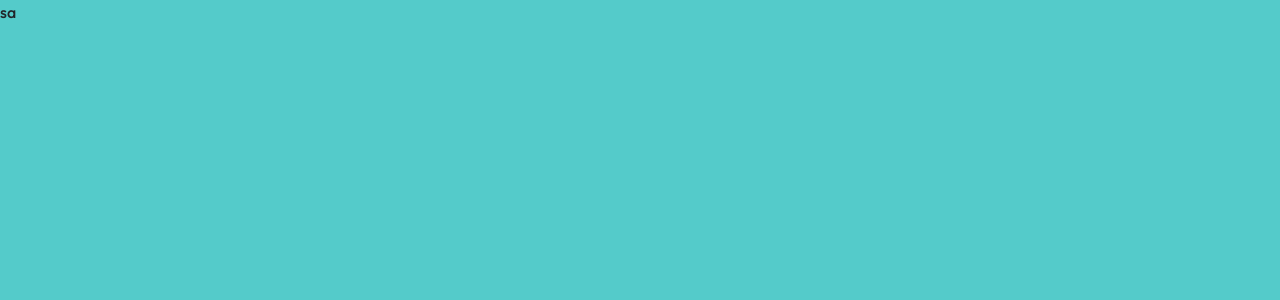
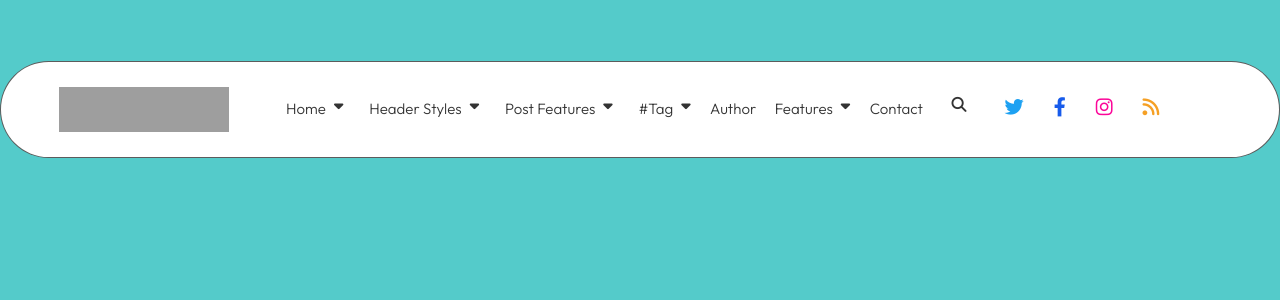
Before and after one commit to sevincmehmet/groovy-netlify-clone, a React (Create React App) app: page / in a window 1280 px wide. Shown: the top 300 px of the page. Built offline with nearby package versions, Linux system fonts and the light colour scheme; grey boxes are pictures that could not be loaded.

Commit message:
netlify deneme 3

```diff
--- a/src/App.js
+++ b/src/App.js
@@ -1,8 +1,9 @@
+import Navbar from "./component/Navbars"
 import './App.css';
 
 function App() {
   return(<>
-    sa
+    <Navbar/>
   </>)
 }
 
```
